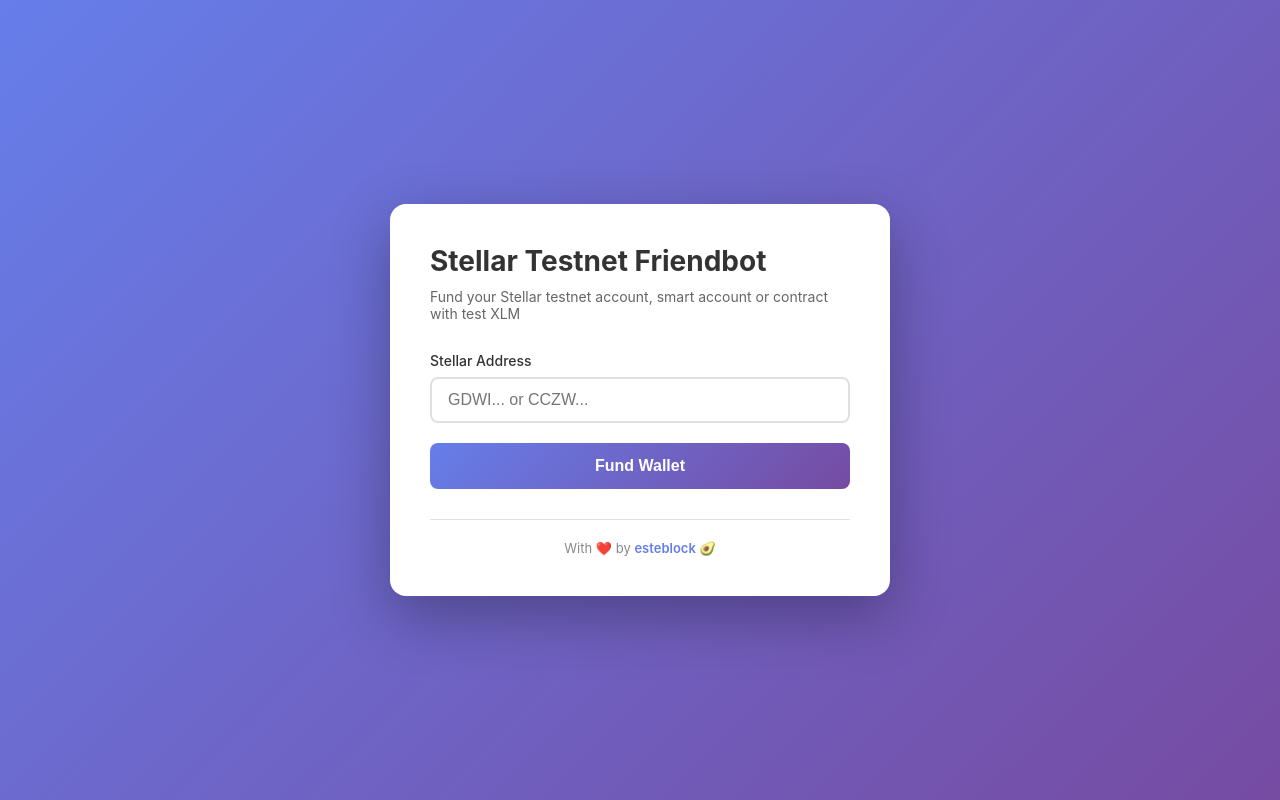
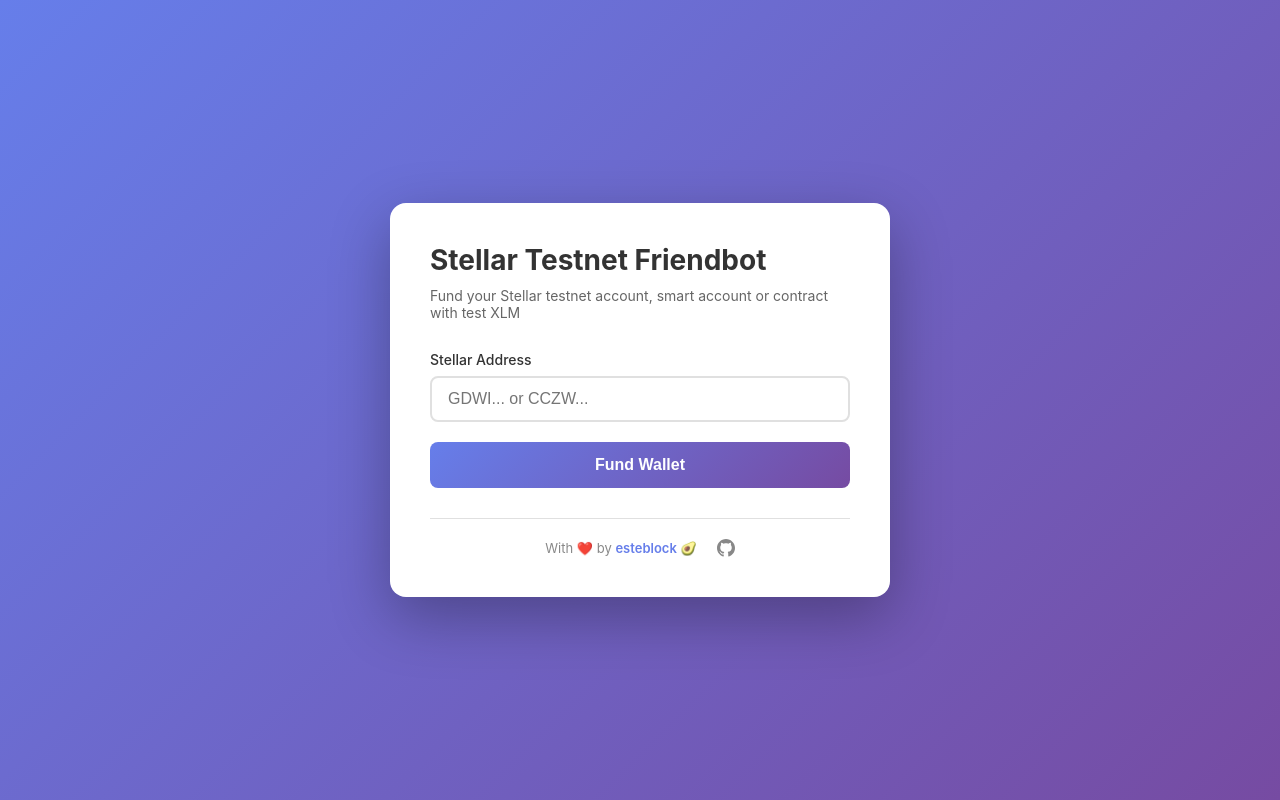
Before and after one commit to esteblock/stellar-smart-account-friendbot, a website built with Vite: page index.html in a window 1280 px wide. Built offline with nearby package versions, Linux system fonts and the light colour scheme.

Commit message:
add github link

```diff
--- a/index.html
+++ b/index.html
@@ -161,6 +161,31 @@
         .footer a:hover {
             text-decoration: underline;
         }
+
+        .footer-content {
+            display: flex;
+            align-items: center;
+            justify-content: center;
+            gap: 12px;
+            flex-wrap: wrap;
+        }
+
+        .github-link {
+            display: inline-flex;
+            align-items: center;
+            margin-left: 8px;
+        }
+
+        .github-link svg {
+            width: 18px;
+            height: 18px;
+            fill: #888;
+            transition: fill 0.2s;
+        }
+
+        .github-link:hover svg {
+            fill: #667eea;
+        }
     </style>
 </head>
 <body>
@@ -190,7 +215,14 @@
         <div id="message" class="message hidden"></div>
 
         <div class="footer">
-            With ❤️ by <a href="https://x.com/esteblock_dev" target="_blank">esteblock</a> 🥑
+            <div class="footer-content">
+                <span>With ❤️ by <a href="https://x.com/esteblock_dev" target="_blank">esteblock</a> 🥑</span>
+                <a href="https://github.com/esteblock/stellar-smart-account-friendbot" target="_blank" class="github-link" aria-label="GitHub Repository">
+                    <svg viewBox="0 0 24 24" xmlns="http://www.w3.org/2000/svg">
+                        <path d="M12 0c-6.626 0-12 5.373-12 12 0 5.302 3.438 9.8 8.207 11.387.599.111.793-.261.793-.577v-2.234c-3.338.726-4.033-1.416-4.033-1.416-.546-1.387-1.333-1.756-1.333-1.756-1.089-.745.083-.729.083-.729 1.205.084 1.839 1.237 1.839 1.237 1.07 1.834 2.807 1.304 3.492.997.107-.775.418-1.305.762-1.604-2.665-.305-5.467-1.334-5.467-5.931 0-1.311.469-2.381 1.236-3.221-.124-.303-.535-1.524.117-3.176 0 0 1.008-.322 3.301 1.23.957-.266 1.983-.399 3.003-.404 1.02.005 2.047.138 3.006.404 2.291-1.552 3.297-1.23 3.297-1.23.653 1.653.242 2.874.118 3.176.77.84 1.235 1.911 1.235 3.221 0 4.609-2.807 5.624-5.479 5.921.43.372.823 1.102.823 2.222v3.293c0 .319.192.694.801.576 4.765-1.589 8.199-6.086 8.199-11.386 0-6.627-5.373-12-12-12z"/>
+                    </svg>
+                </a>
+            </div>
         </div>
     </div>
 
```
